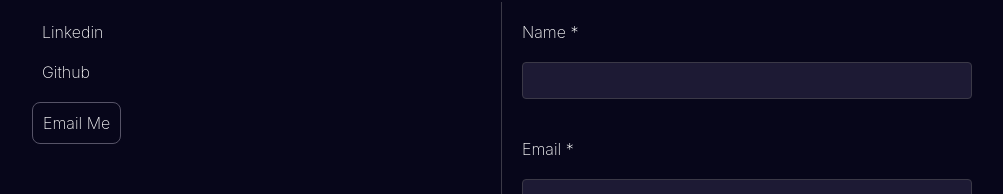
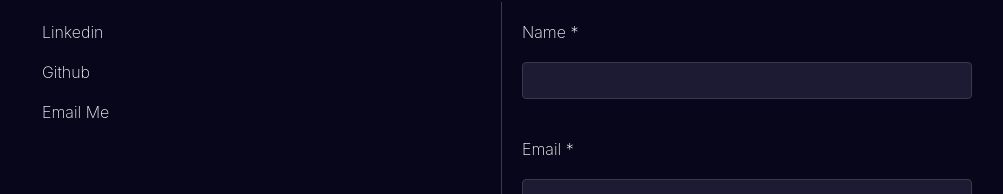
Before and after one commit to ashilr11/ashilr11.github.io, a React (Create React App) app: page / in a window 1280 px wide. Shown: the part 3448-3642 px from the top of the page, without its empty margins (138-1141 px from the left). Built offline with nearby package versions, Linux system fonts and the light colour scheme.

Commit message:
Updated email me button

```diff
--- a/src/components/contact/Contact.tsx
+++ b/src/components/contact/Contact.tsx
@@ -59,7 +59,7 @@ const Contact = () => {
             >
               Github
             </a>
-            <a className={styles.emailMe} href="mailto:ashilr11@gmail.com">
+            <a className={styles.links} href="mailto:ashilr11@gmail.com">
               Email Me
             </a>
           </div>
```
